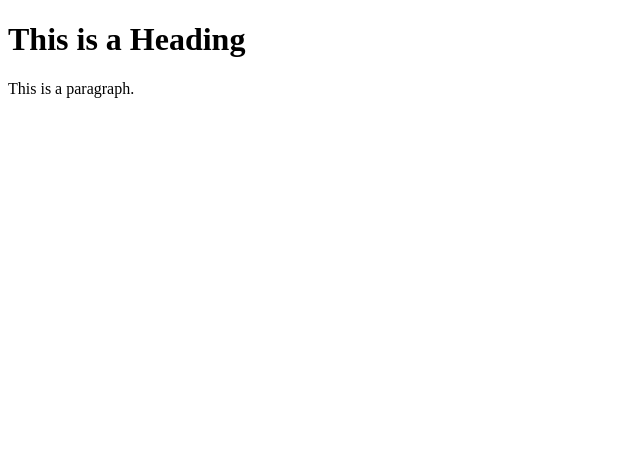
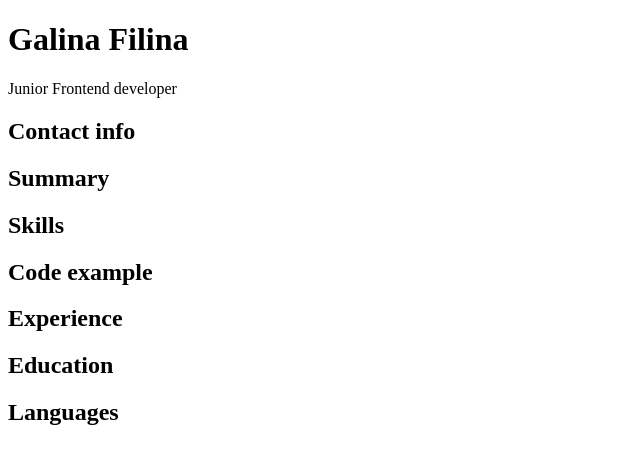
Before and after one commit to filinagk/rsschool-cv, a plain HTML site: page index.html in a window 1280 px wide. Shown: the whole page, without its empty margins (0-640 px from the left). Drawn offline with Linux system fonts and the light colour scheme.

Commit message:
feat: add cv structure elements

```diff
--- a/index.html
+++ b/index.html
@@ -7,8 +7,17 @@
 </head>
 
 <body>
-    <h1>This is a Heading</h1>
-    <p>This is a paragraph.</p>
+    <h1>Galina Filina</h1>
+    <p>Junior Frontend developer</p>
+
+    <h2>Contact info</h2>
+    <h2>Summary</h2>
+    <h2>Skills</h2>
+    <h2>Code example</h2>
+    <h2>Experience</h2>
+    <h2>Education</h2>
+    <h2>Languages</h2>
+
 
 </body>
 
```
